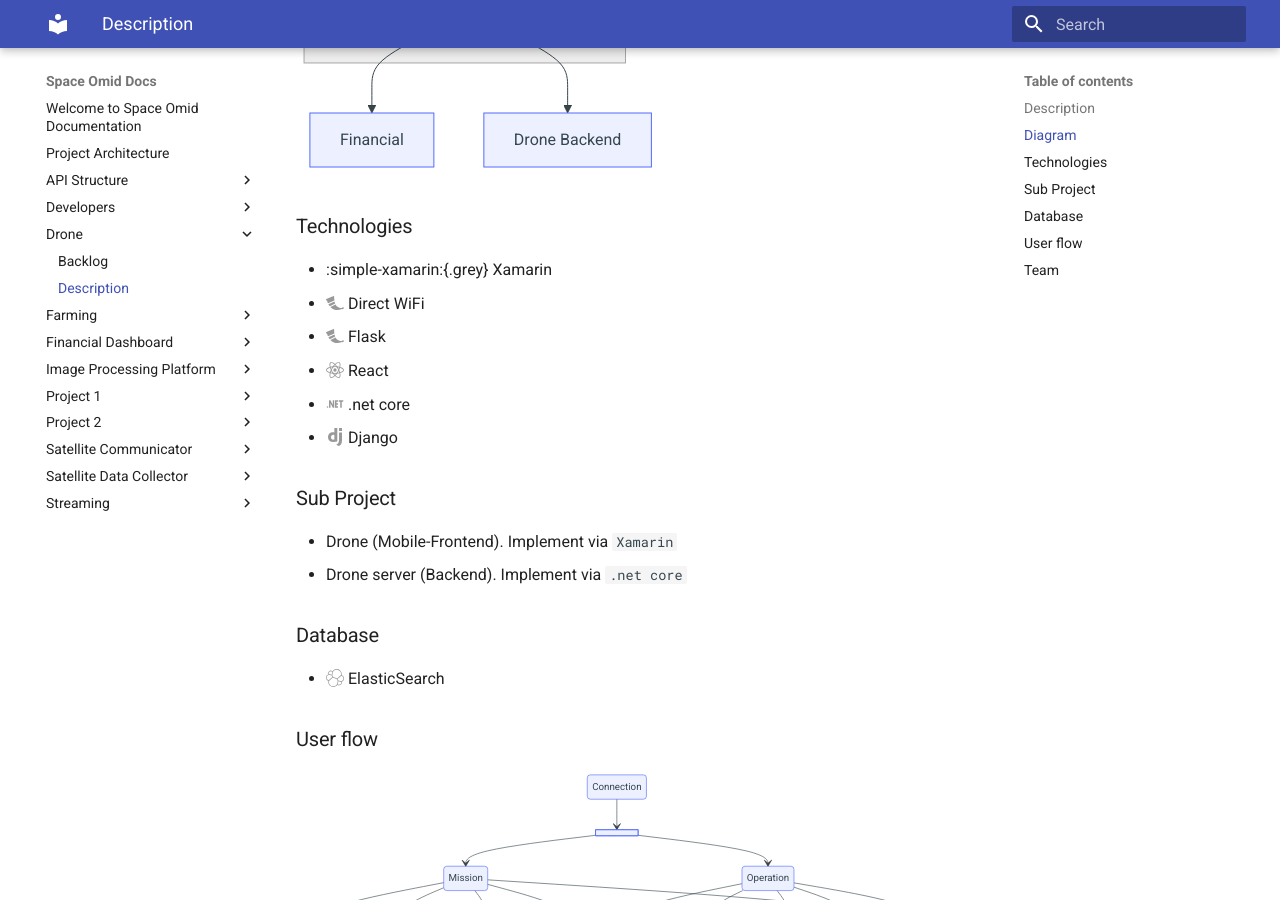
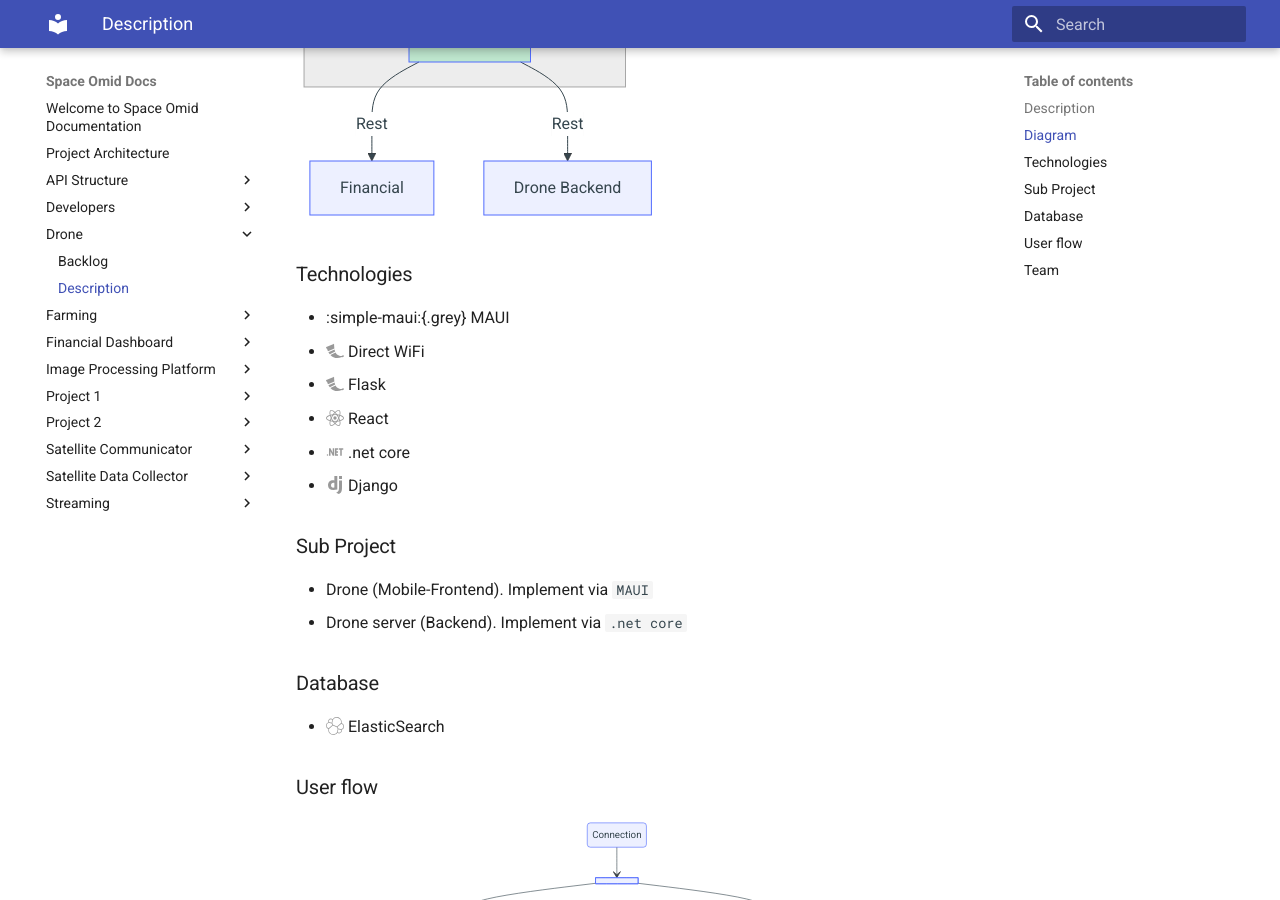
Before and after one commit to spaceomid/Documentation, an MkDocs documentation site: the page built from docs/Drone/Description.md, in a window 1280 px wide and 900 px high, scrolled down 652 px. Built offline with MkDocs 1.6.1 and Material for MkDocs 9.7.7, drawn with Linux system fonts in a browser that asks for light colours.

Commit message:
update drone

````diff
--- a/docs/Drone/Description.md
+++ b/docs/Drone/Description.md
@@ -24,16 +24,16 @@ flowchart TB
     Gateway
     end
 
-    Internet --> Gateway
-    Gateway --> Financial
-    Gateway --> DroneBackend[Drone Backend]
+    Internet --Rest--> Gateway
+    Gateway --Rest--> Financial
+    Gateway --Rest--> DroneBackend[Drone Backend]
 
 ```
 
 
 ### Technologies
 
-* :simple-xamarin:{.grey} Xamarin
+* :simple-maui:{.grey} MAUI
 * :simple-flask:{.grey} Direct WiFi
 * :simple-flask:{.grey} Flask
 * :simple-react:{.grey} React
@@ -42,7 +42,7 @@ flowchart TB
 
 ### Sub Project
 
-* Drone (Mobile-Frontend). Implement via `Xamarin`
+* Drone (Mobile-Frontend). Implement via `MAUI`
 * Drone server (Backend). Implement via `.net core`
 
 ### Database
````
